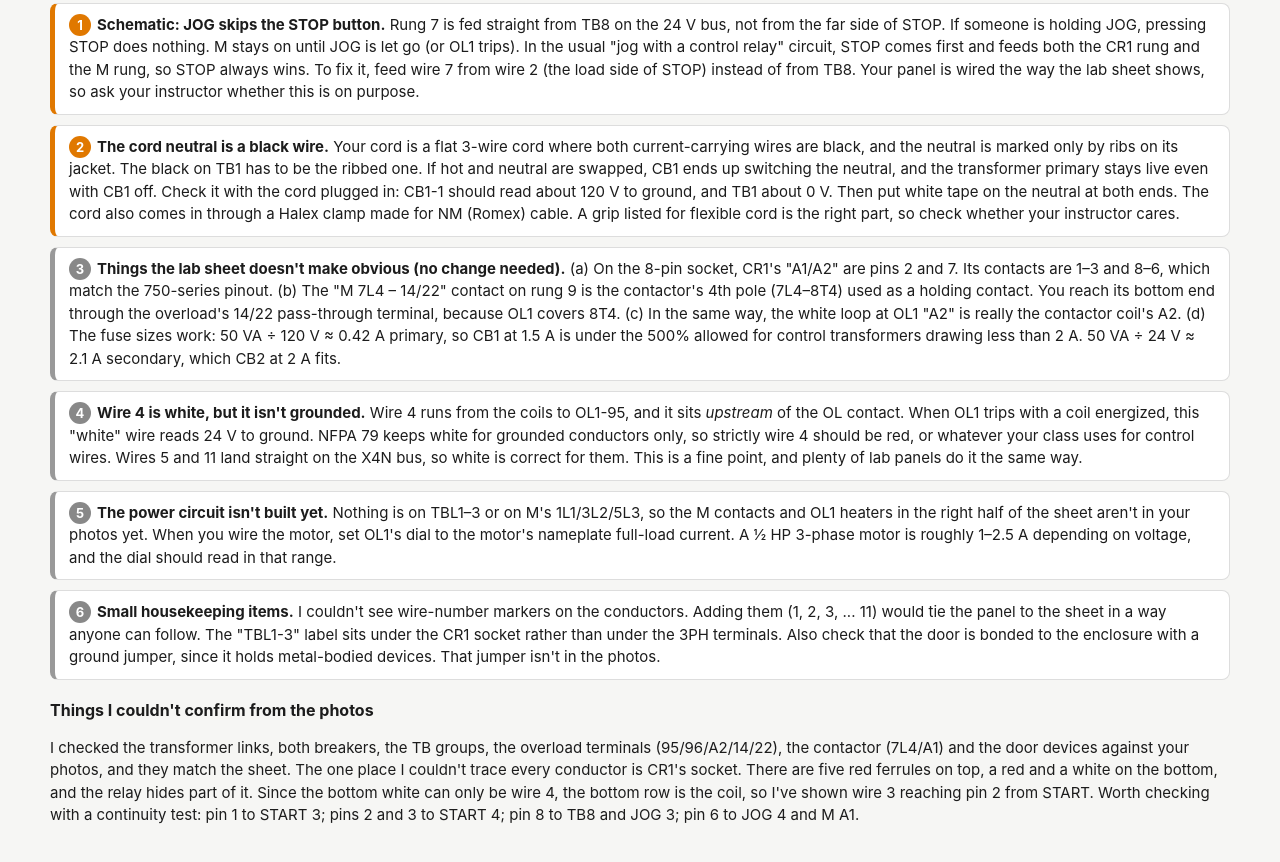
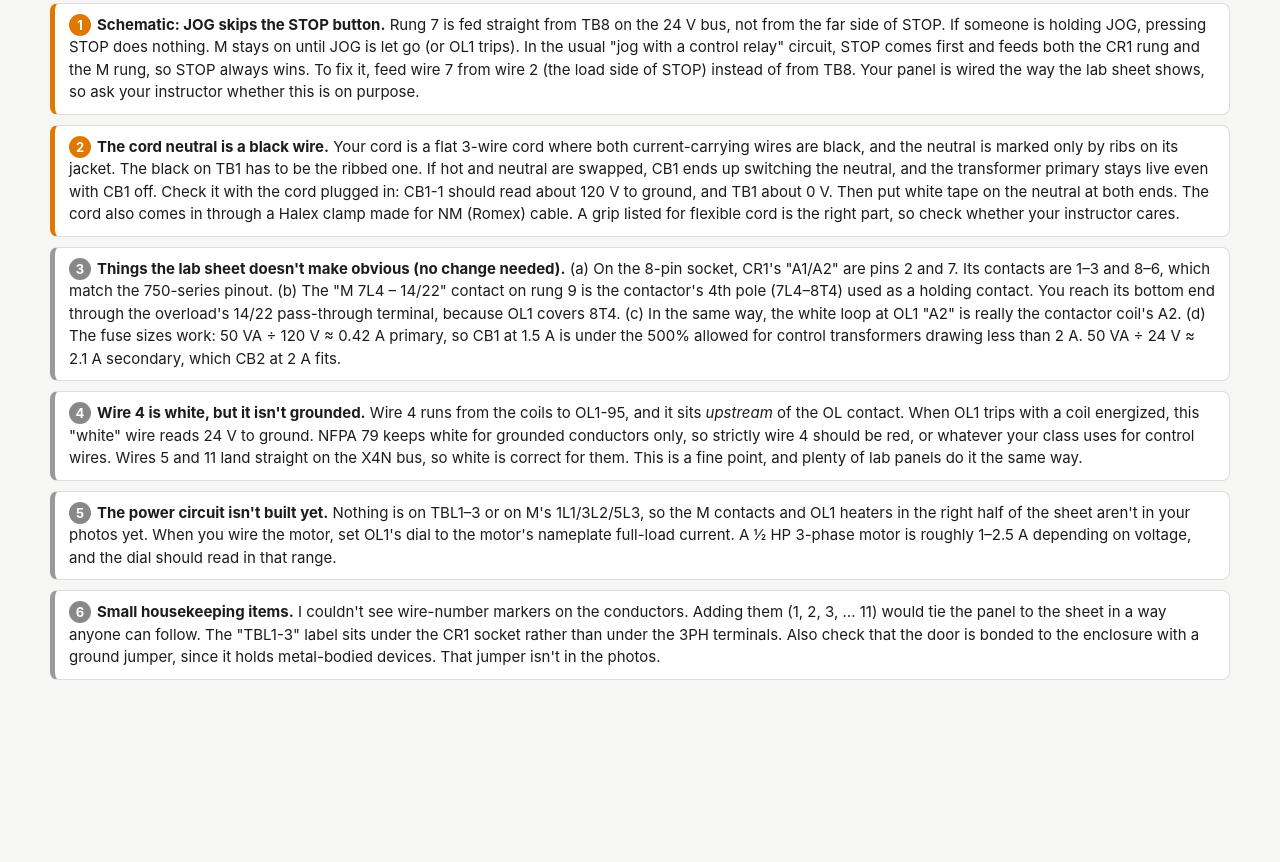
Before and after one commit to webnrrd2k/lbcc-electrical-study-materials, a plain HTML site: page elect_435a_motor_control_wiring+trouble/labs/lab_2_startstopjog/wiring-diagrams.html in a window 1280 px wide. Shown: the part 3222-4084 px from the top of the page. After the commit the page ends 3972 px from the top, so only its background shows below. Drawn offline with Linux system fonts and the light colour scheme.

Commit message:
Text editing by JSP

```diff
--- a/elect_435a_motor_control_wiring+trouble/labs/lab_2_startstopjog/wiring-diagrams.html
+++ b/elect_435a_motor_control_wiring+trouble/labs/lab_2_startstopjog/wiring-diagrams.html
@@ -492,6 +492,4 @@ svg .mk{font-size:12px;font-weight:800;fill:#fff}
 
 <div class="issue minor"><span class="num">6</span><b>Small housekeeping items.</b> I couldn't see wire-number markers on the conductors. Adding them (1, 2, 3, ... 11) would tie the panel to the sheet in a way anyone can follow. The "TBL1-3" label sits under the CR1 socket rather than under the 3PH terminals. Also check that the door is bonded to the enclosure with a ground jumper, since it holds metal-bodied devices. That jumper isn't in the photos.</div>
 
-<h3>Things I couldn't confirm from the photos</h3>
-<p>I checked the transformer links, both breakers, the TB groups, the overload terminals (95/96/A2/14/22), the contactor (7L4/A1) and the door devices against your photos, and they match the sheet. The one place I couldn't trace every conductor is CR1's socket. There are five red ferrules on top, a red and a white on the bottom, and the relay hides part of it. Since the bottom white can only be wire 4, the bottom row is the coil, so I've shown wire 3 reaching pin 2 from START. Worth checking with a continuity test: pin 1 to START 3; pins 2 and 3 to START 4; pin 8 to TB8 and JOG 3; pin 6 to JOG 4 and M A1.</p>
 </main></body></html>
```
